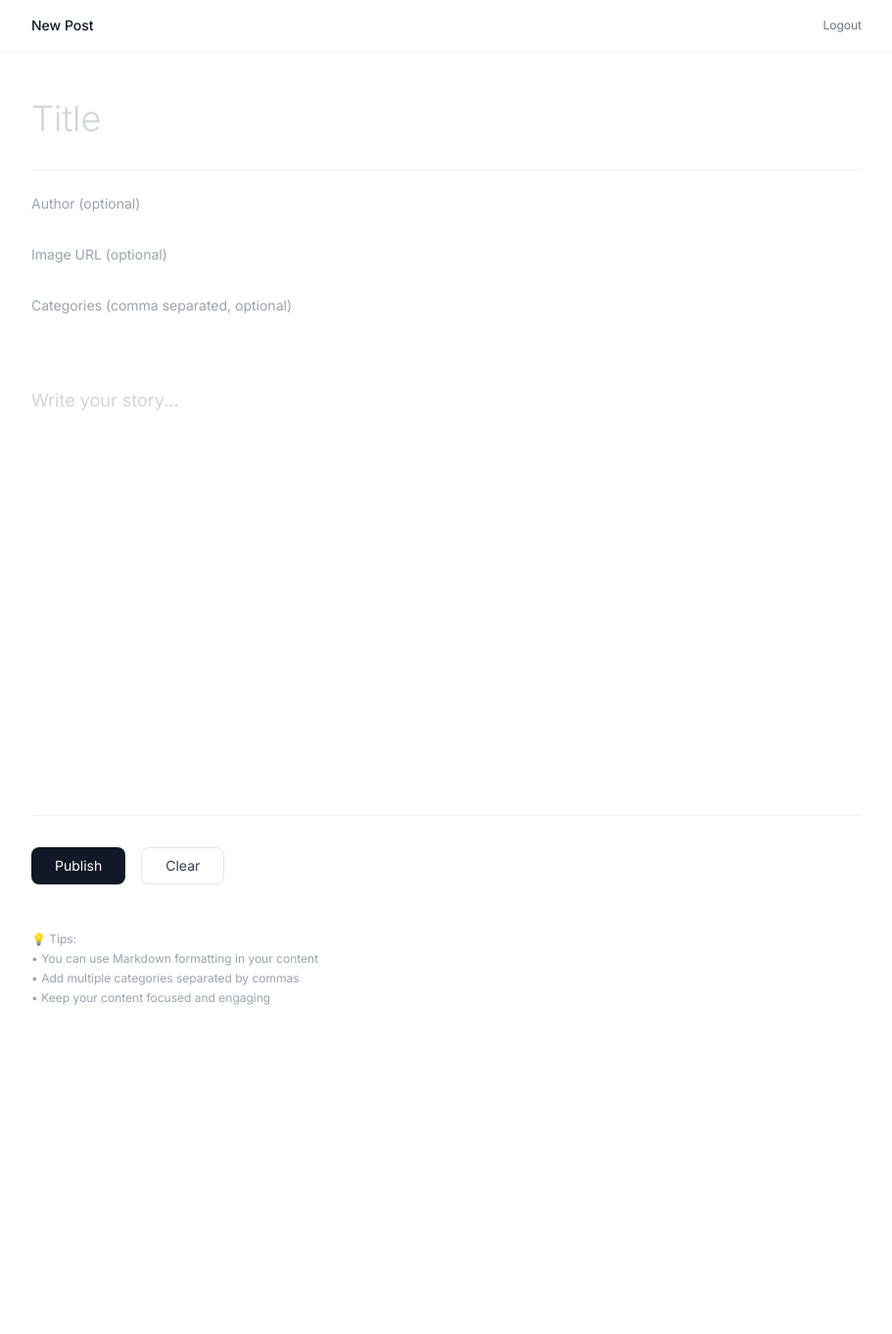
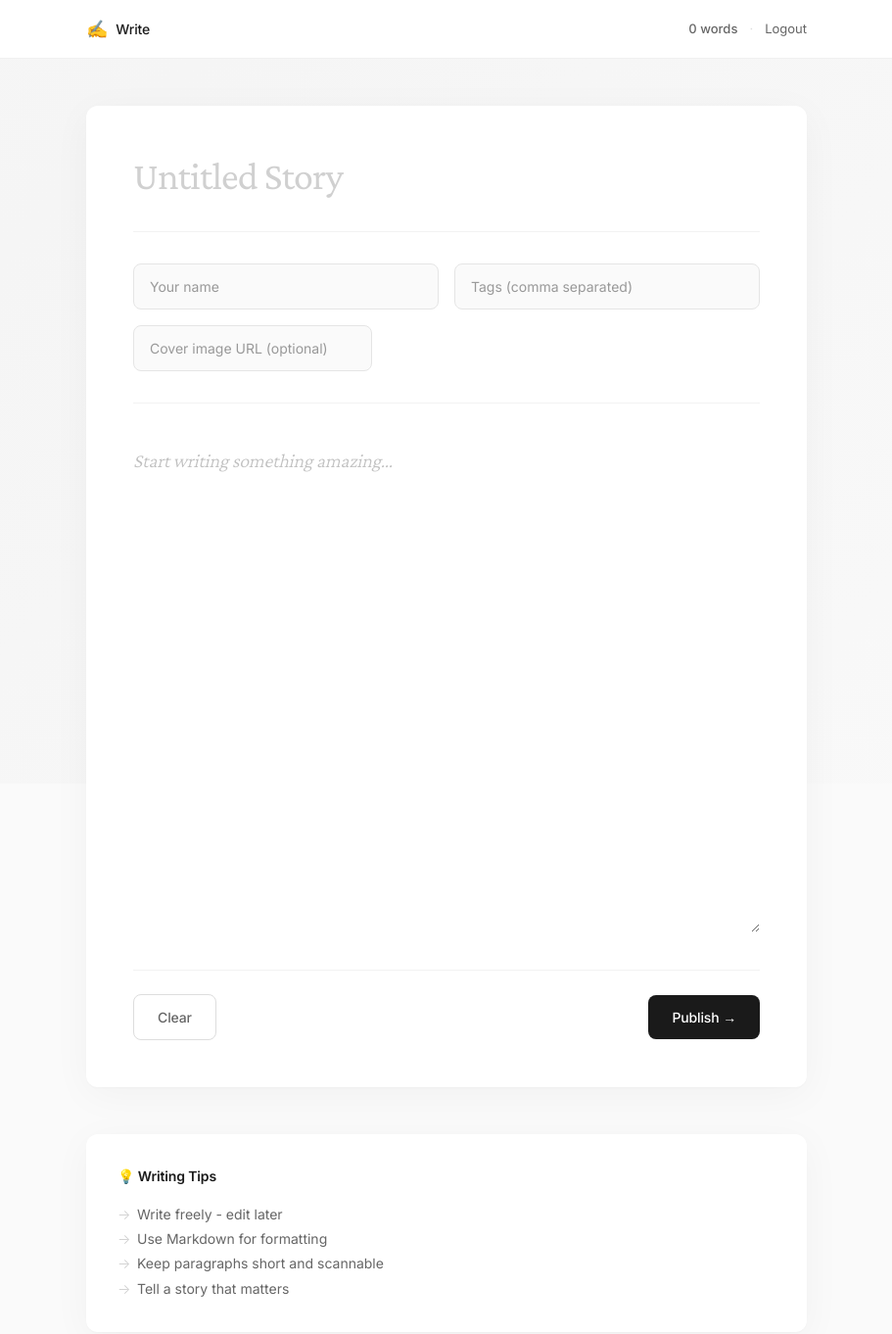
Before and after one commit to Onkarsathe007/MainPortfolio, a React (Vite) app: page /admin/editor in a window 1280 px wide. Shown: the top 1362 px of the page at 98% size, without its empty margins (184-1095 px from the left). Before the commit the page ends 1075 px from the top, so only its background shows below. Built offline with nearby package versions, Linux system fonts and the light colour scheme; sample sign-in values are in the browser's storage.

Commit message:
feat: redesign admin editor with beautiful typography and inspiring minimal design

```diff
--- a/src/pages/AdminEditorPage.jsx
+++ b/src/pages/AdminEditorPage.jsx
@@ -1,6 +1,7 @@
 import { useState, useEffect } from 'react';
 import { useNavigate } from 'react-router-dom';
 import BlogAPI from '../services/blogAPI';
+import '../styles/AdminEditor.css';
 
 export default function AdminEditorPage() {
   const navigate = useNavigate();
@@ -11,6 +12,7 @@ export default function AdminEditorPage() {
   const [categories, setCategories] = useState('');
   const [isSubmitting, setIsSubmitting] = useState(false);
   const [message, setMessage] = useState({ type: '', text: '' });
+  const [wordCount, setWordCount] = useState(0);
 
   useEffect(() => {
     // Check if authenticated
@@ -19,6 +21,12 @@ export default function AdminEditorPage() {
       navigate('/admin');
     }
   }, [navigate]);
+
+  useEffect(() => {
+    // Update word count
+    const words = content.trim().split(/\s+/).filter(Boolean).length;
+    setWordCount(words);
+  }, [content]);
 
   const handleLogout = () => {
     localStorage.removeItem('blog_admin_key');
@@ -81,118 +89,135 @@ export default function AdminEditorPage() {
   };
 
   return (
-    <div className="min-h-screen bg-white">
+    <div className="editor-container">
+      {/* Subtle gradient background */}
+      <div className="editor-background"></div>
+
       {/* Header */}
-      <div className="border-b border-gray-100">
-        <div className="max-w-4xl mx-auto px-6 py-4 flex justify-between items-center">
-          <h1 className="text-sm font-medium text-gray-900">New Post</h1>
-          <button
-            onClick={handleLogout}
-            className="text-xs text-gray-500 hover:text-gray-900 transition-colors"
-          >
+      <header className="editor-header">
+        <div className="editor-header-content">
+          <div className="editor-title">
+            <span className="editor-icon">✍️</span>
+            <span>Write</span>
+          </div>
+          <div className="editor-stats">
+            <span className="word-count">{wordCount} words</span>
+            <span className="divider">·</span>
+            <button onClick={handleLogout} className="logout-btn">
               Logout
             </button>
           </div>
         </div>
+      </header>
 
-      {/* Editor */}
-      <div className="max-w-4xl mx-auto px-6 py-12">
-        <form onSubmit={handleSubmit} className="space-y-8">
-          {/* Title */}
-          <div>
+      {/* Main Editor */}
+      <main className="editor-main">
+        <form onSubmit={handleSubmit} className="editor-form">
+          {/* Title Input */}
+          <div className="title-section">
             <input
               type="text"
               value={title}
               onChange={(e) => setTitle(e.target.value)}
-              placeholder="Title"
-              className="w-full text-4xl font-light text-gray-900 placeholder-gray-300 focus:outline-none"
+              placeholder="Untitled Story"
+              className="title-input"
+              required
+              disabled={isSubmitting}
+              autoFocus
+            />
+          </div>
+
+          {/* Meta Information */}
+          <div className="meta-section">
+            <div className="meta-grid">
+              <input
+                type="text"
+                value={author}
+                onChange={(e) => setAuthor(e.target.value)}
+                placeholder="Your name"
+                className="meta-input"
+                disabled={isSubmitting}
+              />
+              <input
+                type="text"
+                value={categories}
+                onChange={(e) => setCategories(e.target.value)}
+                placeholder="Tags (comma separated)"
+                className="meta-input"
+                disabled={isSubmitting}
+              />
+            </div>
+            <input
+              type="url"
+              value={image}
+              onChange={(e) => setImage(e.target.value)}
+              placeholder="Cover image URL (optional)"
+              className="meta-input meta-input-full"
+              disabled={isSubmitting}
+            />
+          </div>
+
+          {/* Content Editor */}
+          <div className="content-section">
+            <textarea
+              value={content}
+              onChange={(e) => setContent(e.target.value)}
+              placeholder="Start writing something amazing..."
+              className="content-textarea"
               required
               disabled={isSubmitting}
             />
           </div>
 
-          {/* Meta fields */}
-          <div className="space-y-4 pt-4 border-t border-gray-100">
-            <input
-              type="text"
-              value={author}
-              onChange={(e) => setAuthor(e.target.value)}
-              placeholder="Author (optional)"
-              className="w-full text-sm text-gray-700 placeholder-gray-400 focus:outline-none py-2"
-              disabled={isSubmitting}
-            />
-
-            <input
-              type="url"
-              value={image}
-              onChange={(e) => setImage(e.target.value)}
-              placeholder="Image URL (optional)"
-              className="w-full text-sm text-gray-700 placeholder-gray-400 focus:outline-none py-2"
-              disabled={isSubmitting}
-            />
-
-            <input
-              type="text"
-              value={categories}
-              onChange={(e) => setCategories(e.target.value)}
-              placeholder="Categories (comma separated, optional)"
-              className="w-full text-sm text-gray-700 placeholder-gray-400 focus:outline-none py-2"
-              disabled={isSubmitting}
-            />
-          </div>
-
-          {/* Content */}
-          <div className="pt-8">
-            <textarea
-              value={content}
-              onChange={(e) => setContent(e.target.value)}
-              placeholder="Write your story..."
-              className="w-full min-h-[400px] text-lg text-gray-800 placeholder-gray-300 focus:outline-none leading-relaxed resize-none"
-              required
-              disabled={isSubmitting}
-            />
-          </div>
-
-          {/* Message */}
+          {/* Status Message */}
           {message.text && (
-            <div className={`text-sm text-center py-2 ${
-              message.type === 'success' ? 'text-green-600' : 'text-red-600'
-            }`}>
-              {message.text}
+            <div className={`status-message ${message.type}`}>
+              {message.type === 'success' ? '✓' : '✕'} {message.text}
             </div>
           )}
 
-          {/* Actions */}
-          <div className="flex gap-4 pt-8 border-t border-gray-100">
-            <button
-              type="submit"
-              disabled={isSubmitting}
-              className="px-6 py-2 bg-gray-900 text-white text-sm rounded-lg hover:bg-gray-800 transition-colors disabled:bg-gray-400 disabled:cursor-not-allowed"
-            >
-              {isSubmitting ? 'Publishing...' : 'Publish'}
-            </button>
-
+          {/* Action Bar */}
+          <div className="action-bar">
+            <div className="action-left">
               <button
                 type="button"
                 onClick={handleClear}
                 disabled={isSubmitting}
-              className="px-6 py-2 border border-gray-200 text-gray-700 text-sm rounded-lg hover:border-gray-300 transition-colors disabled:opacity-50 disabled:cursor-not-allowed"
+                className="btn-secondary"
               >
                 Clear
               </button>
             </div>
-        </form>
-      </div>
-
-      {/* Tips */}
-      <div className="max-w-4xl mx-auto px-6 pb-12">
-        <div className="text-xs text-gray-400 space-y-1">
-          <p>💡 Tips:</p>
-          <p>• You can use Markdown formatting in your content</p>
-          <p>• Add multiple categories separated by commas</p>
-          <p>• Keep your content focused and engaging</p>
+            <div className="action-right">
+              <button
+                type="submit"
+                disabled={isSubmitting}
+                className="btn-primary"
+              >
+                {isSubmitting ? (
+                  <>
+                    <span className="spinner"></span>
+                    Publishing...
+                  </>
+                ) : (
+                  <>Publish →</>
+                )}
+              </button>
             </div>
           </div>
+        </form>
+
+        {/* Writing Tips */}
+        <div className="writing-tips">
+          <p className="tip-title">💡 Writing Tips</p>
+          <ul className="tip-list">
+            <li>Write freely - edit later</li>
+            <li>Use Markdown for formatting</li>
+            <li>Keep paragraphs short and scannable</li>
+            <li>Tell a story that matters</li>
+          </ul>
+        </div>
+      </main>
     </div>
   );
 }
--- /dev/null
+++ b/src/styles/AdminEditor.css
@@ -0,0 +1,431 @@
+/* Import beautiful serif fonts */
+@import url('https://fonts.googleapis.com/css2?family=Libre+Baskerville:ital,wght@0,400;0,700;1,400&family=Inter:wght@300;400;500;600&family=Crimson+Pro:wght@300;400;600&display=swap');
+
+/* Editor Container */
+.editor-container {
+  min-height: 100vh;
+  position: relative;
+  background: #fafafa;
+  font-family: 'Inter', -apple-system, BlinkMacSystemFont, 'Segoe UI', sans-serif;
+}
+
+/* Subtle animated gradient background */
+.editor-background {
+  position: fixed;
+  top: 0;
+  left: 0;
+  right: 0;
+  bottom: 0;
+  background: linear-gradient(135deg, #fafafa 0%, #f5f5f5 50%, #fafafa 100%);
+  background-size: 200% 200%;
+  animation: gradientShift 15s ease infinite;
+  pointer-events: none;
+  z-index: 0;
+}
+
+@keyframes gradientShift {
+  0%, 100% { background-position: 0% 50%; }
+  50% { background-position: 100% 50%; }
+}
+
+/* Header */
+.editor-header {
+  position: sticky;
+  top: 0;
+  z-index: 100;
+  background: rgba(255, 255, 255, 0.95);
+  backdrop-filter: blur(10px);
+  border-bottom: 1px solid rgba(0, 0, 0, 0.06);
+  padding: 1rem 0;
+}
+
+.editor-header-content {
+  max-width: 800px;
+  margin: 0 auto;
+  padding: 0 2rem;
+  display: flex;
+  justify-content: space-between;
+  align-items: center;
+}
+
+.editor-title {
+  display: flex;
+  align-items: center;
+  gap: 0.5rem;
+  font-size: 0.875rem;
+  font-weight: 500;
+  color: #1a1a1a;
+  letter-spacing: -0.01em;
+}
+
+.editor-icon {
+  font-size: 1.125rem;
+}
+
+.editor-stats {
+  display: flex;
+  align-items: center;
+  gap: 0.75rem;
+  font-size: 0.8125rem;
+  color: #666;
+}
+
+.word-count {
+  font-variant-numeric: tabular-nums;
+  font-weight: 500;
+}
+
+.divider {
+  color: #ddd;
+}
+
+.logout-btn {
+  color: #666;
+  transition: color 0.2s ease;
+  font-weight: 400;
+  border: none;
+  background: none;
+  cursor: pointer;
+  padding: 0;
+}
+
+.logout-btn:hover {
+  color: #1a1a1a;
+}
+
+/* Main Editor */
+.editor-main {
+  position: relative;
+  z-index: 1;
+  max-width: 800px;
+  margin: 0 auto;
+  padding: 3rem 2rem 6rem;
+}
+
+.editor-form {
+  background: white;
+  border-radius: 12px;
+  padding: 3rem;
+  box-shadow: 0 1px 3px rgba(0, 0, 0, 0.03), 0 8px 40px rgba(0, 0, 0, 0.04);
+  margin-bottom: 3rem;
+}
+
+/* Title Section */
+.title-section {
+  margin-bottom: 2rem;
+  padding-bottom: 2rem;
+  border-bottom: 1px solid rgba(0, 0, 0, 0.05);
+}
+
+.title-input {
+  width: 100%;
+  font-family: 'Crimson Pro', 'Libre Baskerville', Georgia, serif;
+  font-size: 2.5rem;
+  font-weight: 600;
+  line-height: 1.2;
+  color: #1a1a1a;
+  border: none;
+  outline: none;
+  background: transparent;
+  padding: 0;
+  letter-spacing: -0.02em;
+  transition: opacity 0.2s ease;
+}
+
+.title-input::placeholder {
+  color: #d0d0d0;
+  font-weight: 400;
+}
+
+.title-input:disabled {
+  opacity: 0.5;
+}
+
+/* Meta Section */
+.meta-section {
+  margin-bottom: 2.5rem;
+  padding-bottom: 2rem;
+  border-bottom: 1px solid rgba(0, 0, 0, 0.05);
+}
+
+.meta-grid {
+  display: grid;
+  grid-template-columns: 1fr 1fr;
+  gap: 1rem;
+  margin-bottom: 1rem;
+}
+
+.meta-input {
+  font-family: 'Inter', sans-serif;
+  font-size: 0.875rem;
+  color: #4a4a4a;
+  border: 1px solid #e5e5e5;
+  border-radius: 8px;
+  padding: 0.75rem 1rem;
+  outline: none;
+  transition: all 0.2s ease;
+  background: #fafafa;
+}
+
+.meta-input:focus {
+  background: white;
+  border-color: #333;
+  box-shadow: 0 0 0 3px rgba(0, 0, 0, 0.03);
+}
+
+.meta-input::placeholder {
+  color: #999;
+}
+
+.meta-input:disabled {
+  opacity: 0.5;
+  cursor: not-allowed;
+}
+
+.meta-input-full {
+  grid-column: 1 / -1;
+}
+
+/* Content Section */
+.content-section {
+  margin-bottom: 2rem;
+}
+
+.content-textarea {
+  width: 100%;
+  min-height: 500px;
+  font-family: 'Crimson Pro', 'Libre Baskerville', Georgia, serif;
+  font-size: 1.25rem;
+  line-height: 1.8;
+  color: #2a2a2a;
+  border: none;
+  outline: none;
+  resize: vertical;
+  background: transparent;
+  padding: 0;
+  letter-spacing: -0.01em;
+  font-weight: 400;
+}
+
+.content-textarea::placeholder {
+  color: #c0c0c0;
+  font-style: italic;
+  font-weight: 300;
+}
+
+.content-textarea:disabled {
+  opacity: 0.5;
+}
+
+/* Status Message */
+.status-message {
+  text-align: center;
+  padding: 1rem;
+  border-radius: 8px;
+  font-size: 0.875rem;
+  font-weight: 500;
+  margin-bottom: 1.5rem;
+  animation: slideIn 0.3s ease;
+}
+
+@keyframes slideIn {
+  from {
+    opacity: 0;
+    transform: translateY(-10px);
+  }
+  to {
+    opacity: 1;
+    transform: translateY(0);
+  }
+}
+
+.status-message.success {
+  background: #d4edda;
+  color: #155724;
+  border: 1px solid #c3e6cb;
+}
+
+.status-message.error {
+  background: #f8d7da;
+  color: #721c24;
+  border: 1px solid #f5c6cb;
+}
+
+/* Action Bar */
+.action-bar {
+  display: flex;
+  justify-content: space-between;
+  align-items: center;
+  padding-top: 1.5rem;
+  border-top: 1px solid rgba(0, 0, 0, 0.05);
+}
+
+.action-left,
+.action-right {
+  display: flex;
+  gap: 0.75rem;
+}
+
+/* Buttons */
+.btn-primary,
+.btn-secondary {
+  font-family: 'Inter', sans-serif;
+  font-size: 0.875rem;
+  font-weight: 500;
+  padding: 0.75rem 1.5rem;
+  border-radius: 8px;
+  border: none;
+  cursor: pointer;
+  transition: all 0.2s ease;
+  display: inline-flex;
+  align-items: center;
+  gap: 0.5rem;
+  letter-spacing: -0.01em;
+}
+
+.btn-primary {
+  background: #1a1a1a;
+  color: white;
+}
+
+.btn-primary:hover:not(:disabled) {
+  background: #000;
+  transform: translateY(-1px);
+  box-shadow: 0 4px 12px rgba(0, 0, 0, 0.15);
+}
+
+.btn-primary:active:not(:disabled) {
+  transform: translateY(0);
+}
+
+.btn-primary:disabled {
+  background: #999;
+  cursor: not-allowed;
+  transform: none;
+}
+
+.btn-secondary {
+  background: white;
+  color: #666;
+  border: 1px solid #ddd;
+}
+
+.btn-secondary:hover:not(:disabled) {
+  background: #fafafa;
+  border-color: #999;
+  color: #1a1a1a;
+}
+
+.btn-secondary:disabled {
+  opacity: 0.5;
+  cursor: not-allowed;
+}
+
+/* Spinner */
+.spinner {
+  width: 14px;
+  height: 14px;
+  border: 2px solid rgba(255, 255, 255, 0.3);
+  border-top-color: white;
+  border-radius: 50%;
+  animation: spin 0.6s linear infinite;
+}
+
+@keyframes spin {
+  to { transform: rotate(360deg); }
+}
+
+/* Writing Tips */
+.writing-tips {
+  background: white;
+  border-radius: 12px;
+  padding: 2rem;
+  box-shadow: 0 1px 3px rgba(0, 0, 0, 0.03), 0 8px 40px rgba(0, 0, 0, 0.04);
+}
+
+.tip-title {
+  font-size: 0.875rem;
+  font-weight: 600;
+  color: #1a1a1a;
+  margin-bottom: 1rem;
+  letter-spacing: -0.01em;
+}
+
+.tip-list {
+  list-style: none;
+  padding: 0;
+  margin: 0;
+}
+
+.tip-list li {
+  font-size: 0.875rem;
+  color: #666;
+  line-height: 1.8;
+  padding-left: 1.25rem;
+  position: relative;
+}
+
+.tip-list li::before {
+  content: '→';
+  position: absolute;
+  left: 0;
+  color: #ccc;
+  font-weight: 300;
+}
+
+/* Responsive */
+@media (max-width: 768px) {
+  .editor-form {
+    padding: 2rem 1.5rem;
+  }
+
+  .title-input {
+    font-size: 2rem;
+  }
+
+  .content-textarea {
+    font-size: 1.125rem;
+  }
+
+  .meta-grid {
+    grid-template-columns: 1fr;
+  }
+
+  .action-bar {
+    flex-direction: column-reverse;
+    gap: 0.75rem;
+  }
+
+  .action-left,
+  .action-right {
+    width: 100%;
+  }
+
+  .btn-primary,
+  .btn-secondary {
+    width: 100%;
+    justify-content: center;
+  }
+}
+
+/* Focus states for better writing experience */
+.title-input:focus,
+.content-textarea:focus {
+  animation: focusPulse 0.3s ease;
+}
+
+@keyframes focusPulse {
+  0% { opacity: 0.8; }
+  100% { opacity: 1; }
+}
+
+/* Smooth scrolling */
+html {
+  scroll-behavior: smooth;
+}
+
+/* Selection color */
+::selection {
+  background: #ffe9a8;
+  color: #1a1a1a;
+}
```
Lines whose indentation alone changed are shown as unchanged.
